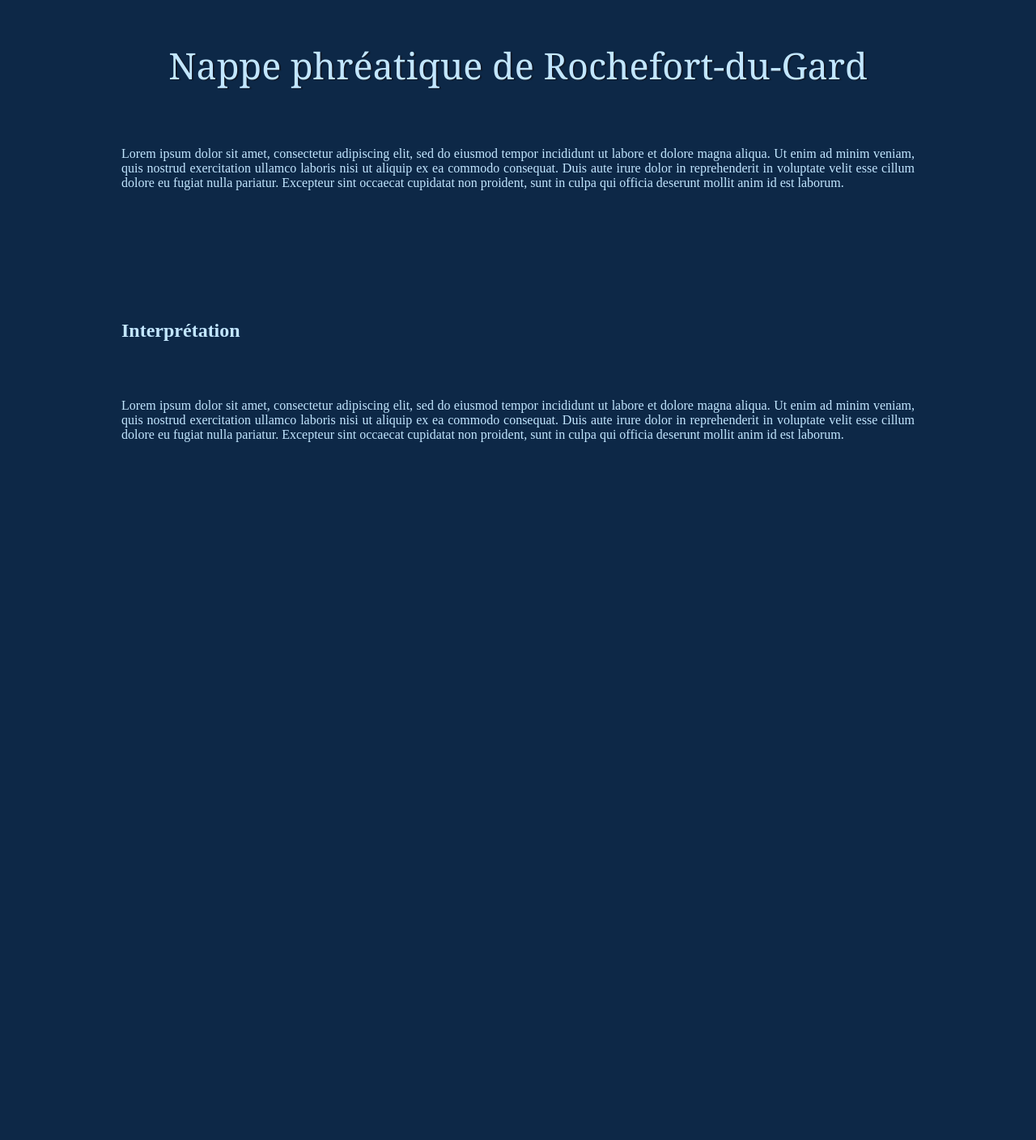
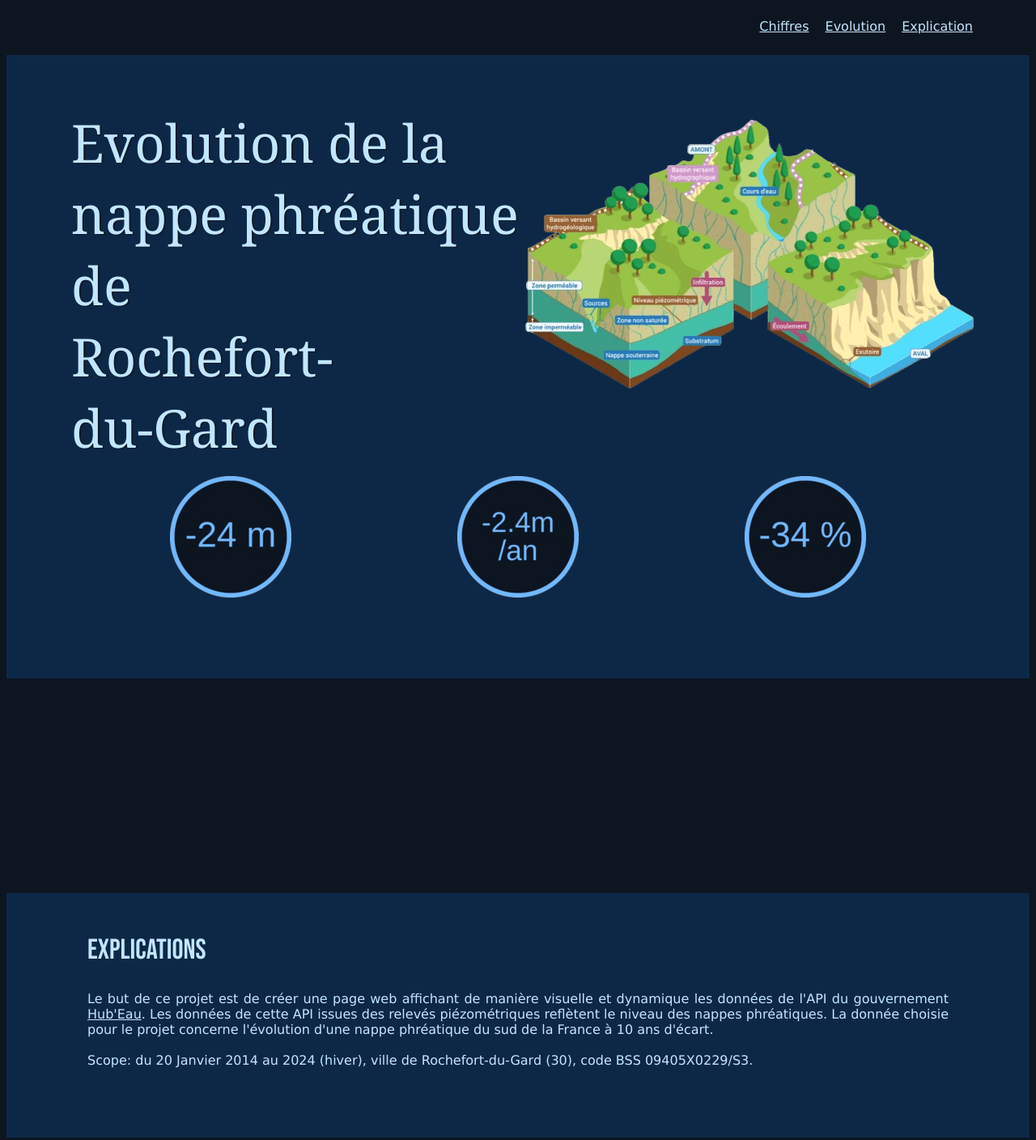
Before and after one commit to carojy/projet-collectif-api-dataviz, a plain HTML site: page index.html in a window 1280 px wide. Shown: the whole page at 81% size. Before the commit the page ends 800 px from the top, so only its background shows below. Drawn offline with Linux system fonts and the light colour scheme; some packages are replaced by stand-ins of ours; no server answers.

Commit message:
mise en forme front - header et top-page

```diff
--- a/index.html
+++ b/index.html
@@ -13,14 +13,29 @@
         ({key: "AIzaSyB41DRUbKWJHPxaFjMAwdrzWzbVKartNGg", v: "beta"});</script>
 
     <link rel= "stylesheet" href="style.css">
-
 </head>
 
 <body>
+    <header>
+        <nav>
+            <a href="#chiffres">Chiffres</a>
+            <a href="#map">Evolution</a>
+            <a href="#explications">Explication</a>
+        </nav>
+    </header>
 
-    <h1>Nappe phréatique de Rochefort-du-Gard</h1>
+    <div class="top-page">
+        <h1>Evolution de la nappe phréatique de<br>Rochefort-<br>du-Gard</h1>
+        <img class="schema" src="src/schema-nappe-phreatique.png" alt="schema coupe nappe phréatique">
+    </div>
 
-    <p>Lorem ipsum dolor sit amet, consectetur adipiscing elit, sed do eiusmod tempor incididunt ut labore et dolore magna aliqua. Ut enim ad minim veniam, quis nostrud exercitation ullamco laboris nisi ut aliquip ex ea commodo consequat. Duis aute irure dolor in reprehenderit in voluptate velit esse cillum dolore eu fugiat nulla pariatur. Excepteur sint occaecat cupidatat non proident, sunt in culpa qui officia deserunt mollit anim id est laborum.</p>
+
+    <div id="chiffres">
+        <img src="src/baisse-valeur-nappe-phreatique.png" alt="">
+        <img src="src/baisse-moyenne-annuelle-nappe.png" alt="">
+        <img src="src/tx-evolution-nappe-phreatique.png" alt="">
+    </div>
+
     <div class="container">
 
         <div id="map">
@@ -31,16 +46,21 @@
             </div>
 
             <div id="legends">
-                <!-- <h2>2014</h2>
-                <h2>2024</h2> -->
             </div>
 
         </div>
 
     </div>
 
-    <h2 class="interpretation">Interprétation</h2>
-    <p>Lorem ipsum dolor sit amet, consectetur adipiscing elit, sed do eiusmod tempor incididunt ut labore et dolore magna aliqua. Ut enim ad minim veniam, quis nostrud exercitation ullamco laboris nisi ut aliquip ex ea commodo consequat. Duis aute irure dolor in reprehenderit in voluptate velit esse cillum dolore eu fugiat nulla pariatur. Excepteur sint occaecat cupidatat non proident, sunt in culpa qui officia deserunt mollit anim id est laborum.</p>
+
+    <div class="interpretation">
+        <h2 id="explications">Explications</h2>
+        <p>Le but de ce projet est de créer une page web affichant de manière visuelle et dynamique les données de l'API du gouvernement <a href="https://api.gouv.fr/les-api/api_hubeau_piezometrie" target="_blank">Hub'Eau</a>.
+        Les données de cette API issues des relevés piézométriques reflètent le niveau des nappes phréatiques. La donnée choisie pour le projet concerne l'évolution d'une nappe phréatique du sud de la France à 10 ans d'écart.<br>
+
+        <br>Scope: du 20 Janvier 2014 au 2024 (hiver), ville de Rochefort-du-Gard (30), code BSS 09405X0229/S3.</p>
+    </div>
+
 
 
 
--- a/style.css
+++ b/style.css
@@ -1,35 +1,77 @@
 body{
-    background-color: #0D2847;
+    background-color: #0D1520;
     color: #C2E6FF;
+    font-family: Verdana, Geneva, Tahoma, sans-serif
+}
 
-    margin-left: 80px;
-    margin-right: 80px;
-    margin-top: 50px;
-    margin-bottom: 80px;
+nav{
+    display: flex;
+    justify-content: flex-end;
+    align-content: center;
+    gap: 20px;
+
+    padding-right: 70px;
+    padding-top: 15px;
 }
+
+header{
+    background-color: #0D1520;
+
+    height: 60px;
+}
+
+.top-page{
+    background-color:#0D2847 ;
+    display: flex;
+
+    padding-left: 80px;
+    padding-right: 60px;
+    padding-top: 20px;
+    padding-bottom: 50px;
+
+    height: 400px;
+ }
 
 h1{
     font-family: "Bebas Neue", sans-serif;
     font-weight: 400;
-    font-size: 45px;
+    font-size: 65px;
     font-style: normal;
-    text-align: center;
+
     font-family: Cambria, Cochin, Georgia, Times, 'Times New Roman', serif;
     text-shadow: 2px 1px 1px #111927;
+
+    width: 50%;
+    position:absolute;
 }
 
-p{
+.schema {
+
+    margin-top: 60px;
+    position:absolute;
+    left: 50%;
+}
+
+#chiffres {
     text-align: justify;
+    background-color:#0D2847 ;
 
-    margin: 70px;
+    display: flex;
+    justify-content: space-around;
+
+    padding-left: 100px;
+    padding-right: 100px;
+    padding-bottom: 100px;
+    padding-top: 50px;
 }
 
 .container{
     display: flex;
     flex-direction: row;
+    justify-content: space-between;
 
     width: 80%;
-    margin-left: 70px;
+    margin: 100px;
 }
 
 .water-level-history{
@@ -124,7 +166,26 @@ p{
     width:50%;
  }
 
- .interpretation{
-    margin-left: 70px;
-    margin-top: 60px;
- }
+
+.interpretation {
+    background-color: #0D2847;
+    text-align: justify;
+
+    padding-left: 100px;
+    padding-right: 100px;
+    padding-bottom: 70px;
+    padding-top: 20px;
+
+    margin-top: 135px;
+}
+
+h2 {
+    font-family: "Bebas Neue", sans-serif;
+    font-weight: 100;
+    font-size: 35px;
+    font-style: normal;
+}
+
+a{
+    color: #C2E6FF;
+}
```
Also changed, not shown: src/baisse-moyenne-annuelle-nappe.png (added), src/baisse-valeur-nappe-phreatique.png (added), src/schema-nappe-phreatique.png (added), src/tx-evolution-nappe-phreatique.png (added).
